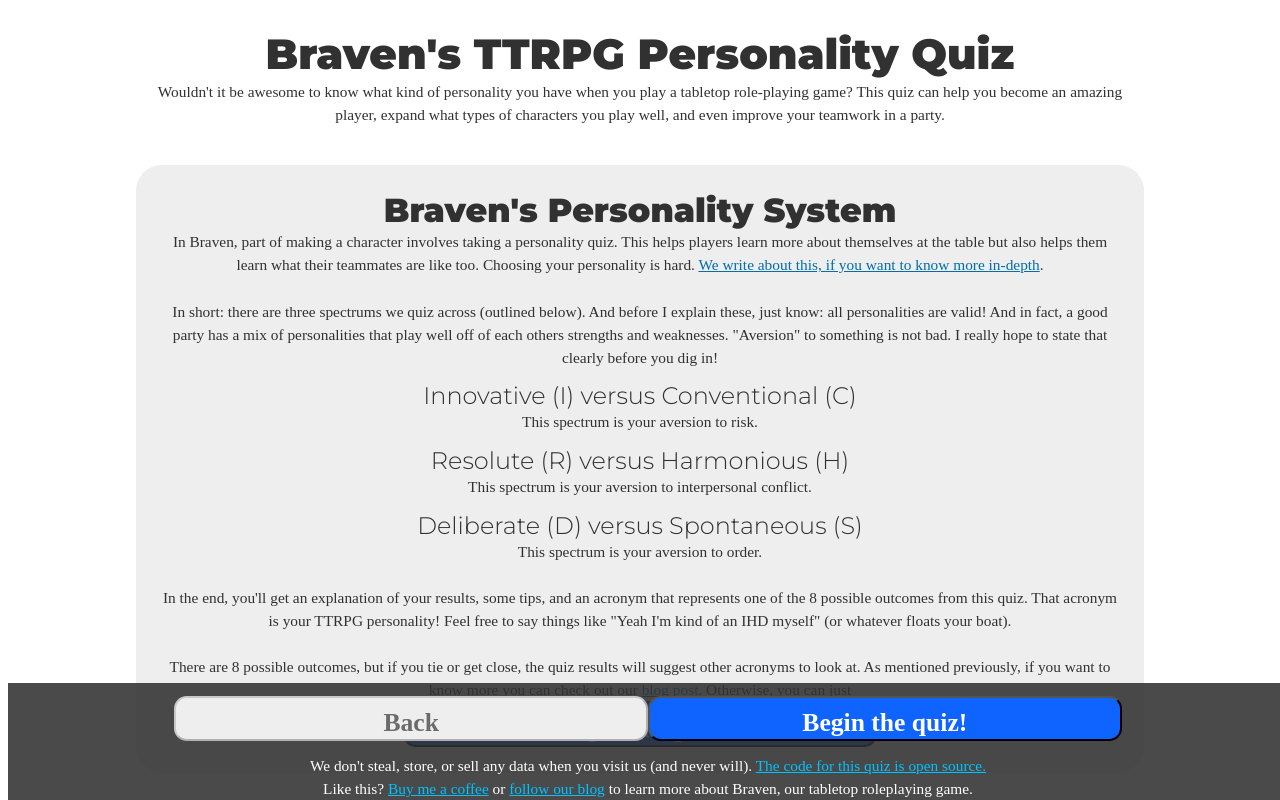
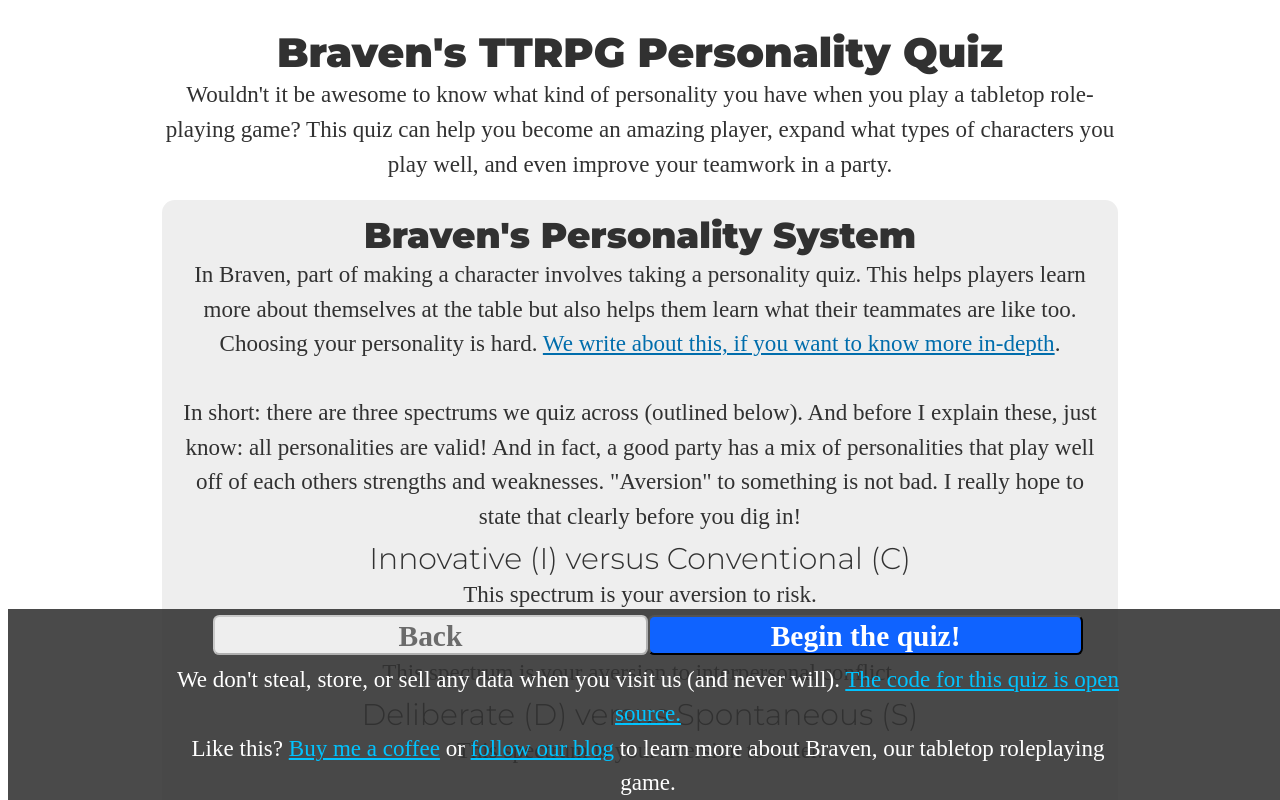
Before and after one commit to frankelavsky/braven-quiz, a Vue app: page / in a window 1280 px wide. Shown: the top 800 px of the page. Built offline with nearby package versions, Linux system fonts and the light colour scheme; a web font is replaced by a local one.

Commit message:
add mobile-first styling and breakpoints

```diff
--- a/src/App.vue
+++ b/src/App.vue
@@ -232,14 +232,98 @@
 </script>
 
 <style>
+@media all and (min-width: 340px) {
+  :root {
+    --small-spacing: 1vw;
+    --moderate-spacing: 3vw;
+    --large-spacing: 5vw;
+    --footer-spacing: 26vw;
+    --font-small: 3vw;
+    --font-regular: 3.3vw;
+    --font-emphasized: 3.5vw;
+    --font-button: 3.8vw;
+    --font-h2: 3.8vw;
+    --font-h1: 4.2vw;
+  }
+}
+@media all and (min-width: 480px) {
+  :root {
+    --small-spacing: 1vw;
+    --moderate-spacing: 3vw;
+    --large-spacing: 5vw;
+    --footer-spacing: 26vw;
+    --font-small: 3vw;
+    --font-regular: 3.3vw;
+    --font-emphasized: 3.5vw;
+    --font-button: 3.8vw;
+    --font-h2: 3.8vw;
+    --font-h1: 4.2vw;
+  }
+}
+@media all and (min-width: 768px) {
+  :root {
+    --small-spacing: 0.75vw;
+    --moderate-spacing: 2.25vw;
+    --large-spacing: 7vw;
+    --footer-spacing: 22vw;
+    --font-small: 2.5vw;
+    --font-regular: 2.8vw;
+    --font-emphasized: 3vw;
+    --font-button: 3.3vw;
+    --font-h2: 3.3vw;
+    --font-h1: 3.7vw;
+  }
+}
+@media all and (min-width: 1200px) {
+  :root {
+    --small-spacing: 0.5vw;
+    --moderate-spacing: 1.5vw;
+    --large-spacing: 12vw;
+    --footer-spacing: 18vw;
+    --font-small: 1.8vw;
+    --font-regular: 2vw;
+    --font-emphasized: 2.3vw;
+    --font-button: 2.3vw;
+    --font-h2: 2.8vw;
+    --font-h1: 3.2vw;
+  }
+}
+@media all and (min-width: 1440px) {
+  :root {
+    --small-spacing: 0.3vw;
+    --moderate-spacing: 1vw;
+    --large-spacing: 16vw;
+    --footer-spacing: 10vw;
+    --font-small: 1.4vw;
+    --font-regular: 1.6vw;
+    --font-emphasized: 1.8vw;
+    --font-button: 1.8vw;
+    --font-h2: 2.4vw;
+    --font-h1: 3vw;
+  }
+}
+@media all and (min-width: 1920px) {
+  :root {
+    --small-spacing: 0.3vw;
+    --moderate-spacing: 1vw;
+    --large-spacing: 20vw;
+    --footer-spacing: 8vw;
+    --font-small: 1.2vw;
+    --font-regular: 1.4vw;
+    --font-emphasized: 1.6vw;
+    --font-button: 1.6vw;
+    --font-h2: 2.4vw;
+    --font-h1: 3vw;
+  }
+}
 #App {
   font-family: "Vesper Libre", serif;
   -webkit-font-smoothing: antialiased;
   -moz-osx-font-smoothing: grayscale;
   text-align: center;
   color: #313131;
-  margin-top: 2vw;
-  font-size: 1.6vw;
+  margin-top: calc(var(--small-spacing) * 2);
+  font-size: var(--font-regular);
 }
 h1,
 h2,
@@ -252,13 +336,13 @@
 h3 {
   font-family: "Montserrat", "Avenir", Helvetica, Arial, sans-serif;
   font-weight: 300;
-  margin-block-start: 1vw;
+  margin-block-start: var(--small-spacing);
 }
 h1 {
-  font-size: 3.3vw;
+  font-size: var(--font-h1);
 }
 h2 {
-  font-size: 2.6vw;
+  font-size: var(--font-h2);
 }
 h2,
 p {
@@ -271,48 +355,51 @@
   margin-block-end: 0;
 }
 .description {
-  padding: 0vw 10vw 0vw 10vw;
+  padding: 0vw var(--large-spacing) 0vw var(--large-spacing);
 }
 .panel,
 .results,
 .main-explainer {
-  margin: 3vw 10vw;
-  padding: 2vw;
+  margin: var(--moderate-spacing) var(--large-spacing);
+  padding: calc(var(--small-spacing) * 2);
 }
 .button-wrapper {
-  margin: 0 10vw;
-  padding: 1vw 2vw;
+  margin: 0 var(--large-spacing);
+  padding: var(--small-spacing) calc(var(--small-spacing) * 2);
 }
 .main-content-wrapper {
-  margin-bottom: 10vw;
+  margin-bottom: var(--footer-spacing);
+}
+.options-table {
+  width: 100%;
 }
 .panel,
 .results,
 .main-explainer {
   background: #eeeeee;
-  border-radius: 2vw;
+  border-radius: calc(var(--small-spacing) * 2);
 }
 .remaining-points {
-  padding-bottom: 1vw;
+  padding-bottom: var(--small-spacing);
   color: #747474;
 }
 .points {
   color: #313131;
-  font-size: 1.8vw;
+  font-size: var(--font-emphasized);
 }
 .gauge-background {
-  height: 20px;
+  height: calc(var(--small-spacing) * 2);
   width: 100%;
   position: relative;
-  border-radius: 10px;
+  border-radius: var(--small-spacing);
   background: white;
 }
 .gauge-fill {
   background: #959595;
   left: 0;
-  height: 20px;
+  height: calc(var(--small-spacing) * 2);
   position: relative;
-  border-radius: 10px 0px 0px 10px;
+  border-radius: var(--small-spacing) 0vw 0vw var(--small-spacing);
 }
 .footer {
   width: 100%;
@@ -328,12 +415,11 @@
   color: #ffffff;
   background: #0f63ff;
   font-family: "Vesper Libre", serif;
-  font-size: 2vw;
-  line-height: 2.6vw;
-  border-radius: 1vw;
-  width: 37vw;
+  font-size: var(--font-button);
+  border-radius: var(--small-spacing);
+  width: calc(46vw - var(--large-spacing));
   padding: 0px;
-  padding-top: 0.65vw;
+  padding-top: calc(var(--small-spacing) / 2);
 }
 button:disabled,
 button[disabled] {
@@ -341,34 +427,41 @@
   background: #eeeeee;
 }
 .progress {
-  padding-top: 1vw;
+  padding-top: var(--small-spacing);
 }
 .bar {
   color: #747474;
 }
+.input-cell {
+  width: 20%;
+  padding: calc(var(--small-spacing) * 1.5) 0;
+}
 .option-input {
-  width: 3vw;
-  height: 2vw;
+  width: 50%;
+  height: var(--moderate-spacing);
   color: #313131;
-  font-size: 1.8vw;
-  padding: 0.2vw 0.5vw;
-  margin-left: 1.5vw;
-  border-radius: 0.5vw;
+  font-size: var(--font-emphasized);
+  padding: calc(var(--small-spacing) * 2);
+  border-radius: calc(var(--small-spacing) / 2);
 }
 .learn-more {
-  padding: 0vw 10vw;
+  padding: 0vw var(--large-spacing);
+}
+.option-text {
+  text-align: right;
+  line-height: calc(var(--font-regular) * 1.5);
 }
 .description,
 .learn-more,
 p {
-  line-height: 1.8vw;
-  font-size: 1.2vw;
+  line-height: calc(var(--font-small) * 1.5);
+  font-size: var(--font-small);
 }
 .trait-explanation {
-  padding: 1vw 0vw 1vw 0vw;
+  padding: var(--small-spacing) 0vw var(--small-spacing) 0vw;
 }
 .breakdown-heading {
-  padding-top: 2vw;
+  padding-top: calc(var(--small-spacing) * 2);
 }
 a {
   color: #006dac;
```
